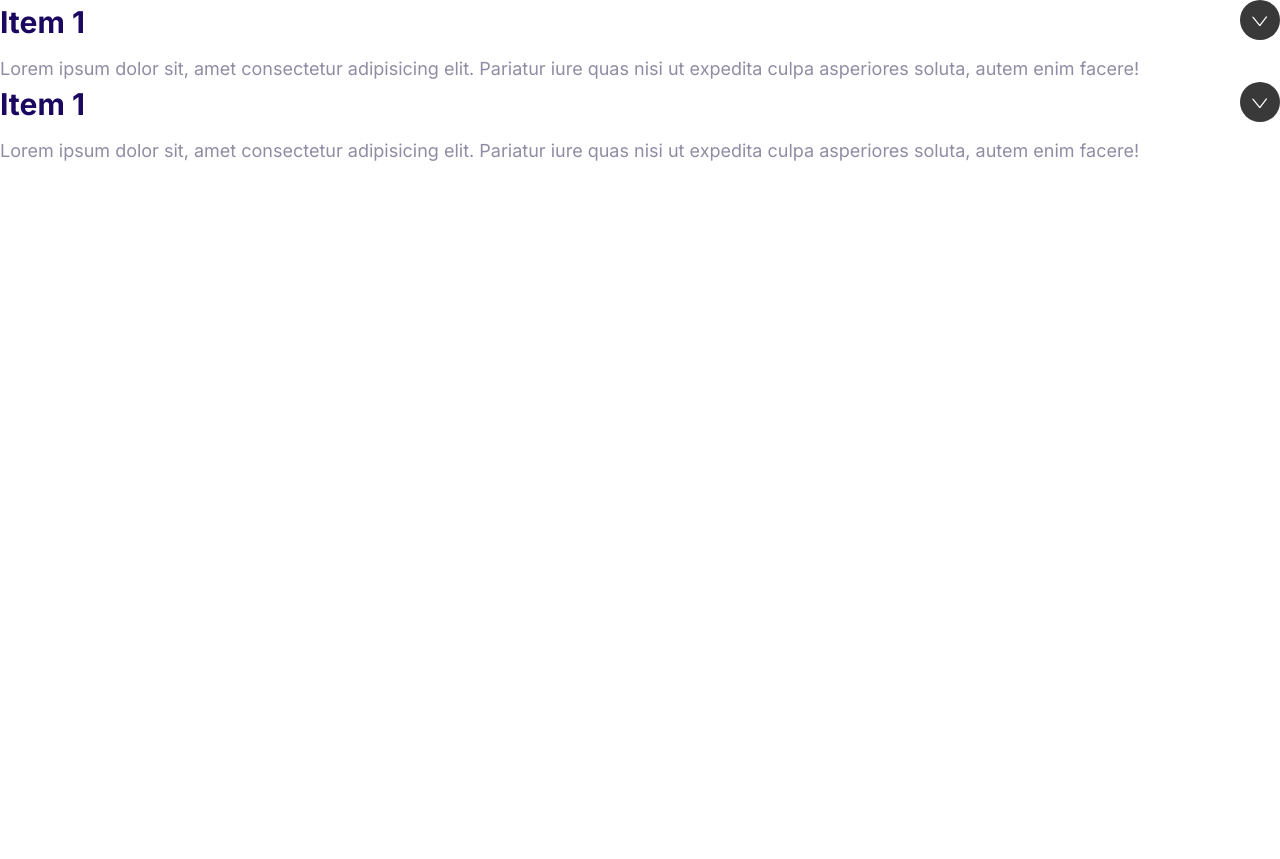
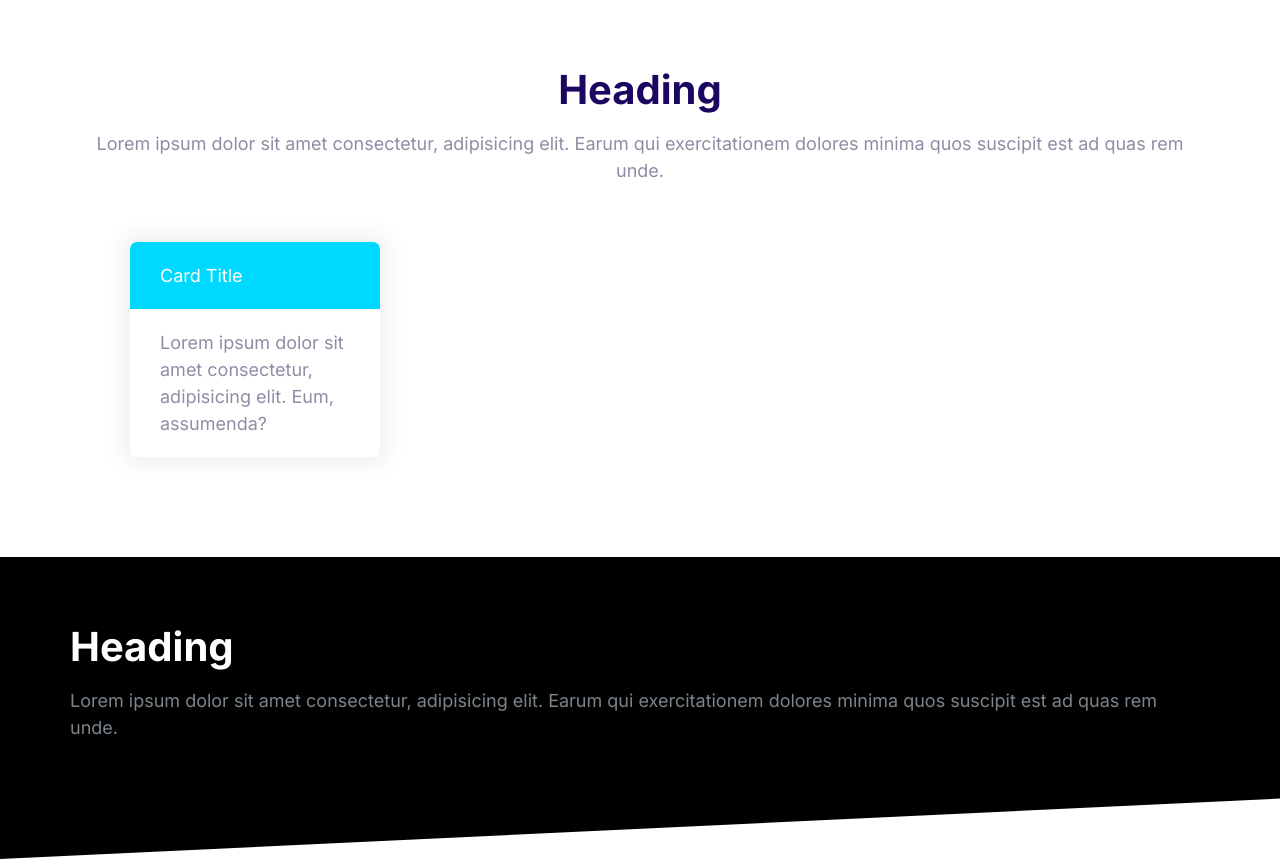
Before and after one commit to UniqueXow/Moshify-omid, a plain HTML site: page index.html in a window 1280 px wide. Before the commit the page ends 800 px from the top, so only its background shows below. Drawn offline with Linux system fonts and the light colour scheme.

Commit message:
define block

```diff
--- a/css/style.css
+++ b/css/style.css
@@ -474,3 +474,33 @@ a {
   max-height: 100vh;
   opacity: 1;
 }
+/*blocks*/
+.block {
+  --padding-ver: 6rem;
+  padding: var(--padding-ver) 2rem;
+}
+.block__heading {
+  margin-top: 0;
+}
+.block--dark {
+  background: #000;
+  color: #7b858b;
+}
+.block--dark .block__heading {
+  color: #fff;
+}
+.block--skewed-right {
+  padding-bottom: calc(var(--padding-ver) + 4rem);
+  clip-path: polygon(0% 0%, 100% 0%, 100% 100%, 0% 80%);
+}
+.block--skewed-left {
+  padding-bottom: calc(var(--padding-ver) + 4rem);
+  clip-path: polygon(0% 0%, 100% 0%, 100% 80%, 0% 100%);
+}
+.block__header {
+  text-align: center;
+}
+.container {
+  max-width: 1140px;
+  margin: 0 auto;
+}
--- a/index.html
+++ b/index.html
@@ -15,30 +15,33 @@
     <link rel="stylesheet" href="css/normalize.css" />
   </head>
   <body>
-    <div class="collapsible collapsible--expanded">
-      <header class="collapsible__header">
-        <h2 class="collapsible__heading">Item 1</h2>
-        <svg class="icon icon--white collapsible__chevron">
-          <use xlink:href="img/sprite.svg#chevron"></use>
-        </svg>
+    <section class="block container">
+      <header class="block__header">
+        <h2 class="block__heading">Heading</h2>
+        <p>
+          Lorem ipsum dolor sit amet consectetur, adipisicing elit. Earum qui
+          exercitationem dolores minima quos suscipit est ad quas rem unde.
+        </p>
       </header>
-      <div class="collapsible__content">
-        Lorem ipsum dolor sit, amet consectetur adipisicing elit. Pariatur iure
-        quas nisi ut expedita culpa asperiores soluta, autem enim facere!
+      <div style="width: 30%; padding: 4rem">
+        <div class="card card--sec">
+          <header class="card__header">Card Title</header>
+          <div class="card__body">
+            Lorem ipsum dolor sit amet consectetur, adipisicing elit. Eum,
+            assumenda?
+          </div>
+        </div>
       </div>
-    </div>
-    <div class="collapsible collapsible--expanded">
-      <header class="collapsible__header">
-        <h2 class="collapsible__heading">Item 1</h2>
-        <svg class="icon icon--white collapsible__chevron">
-          <use xlink:href="img/sprite.svg#chevron"></use>
-        </svg>
-      </header>
-      <div class="collapsible__content">
-        Lorem ipsum dolor sit, amet consectetur adipisicing elit. Pariatur iure
-        quas nisi ut expedita culpa asperiores soluta, autem enim facere!
+    </section>
+    <section class="block block--dark block--skewed-left">
+      <div class="container">
+        <h2 class="block__heading">Heading</h2>
+        <p>
+          Lorem ipsum dolor sit amet consectetur, adipisicing elit. Earum qui
+          exercitationem dolores minima quos suscipit est ad quas rem unde.
+        </p>
       </div>
-    </div>
+    </section>
 
     <script src="js/main.js"></script>
   </body>
```
Also changed, not shown: componets/block.html (added, +19 -0 lines), componets/cards.html (added, +8 -0 lines).
